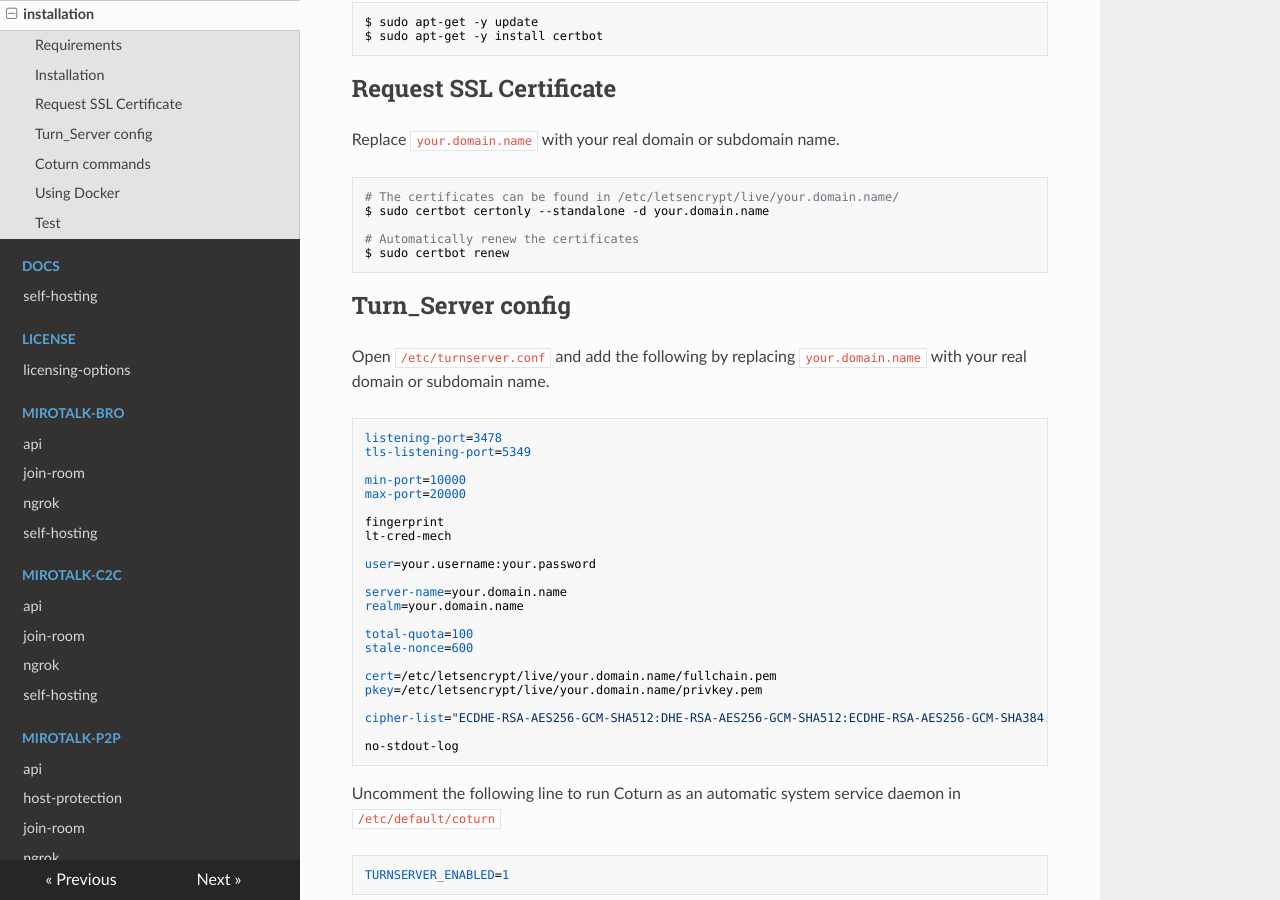
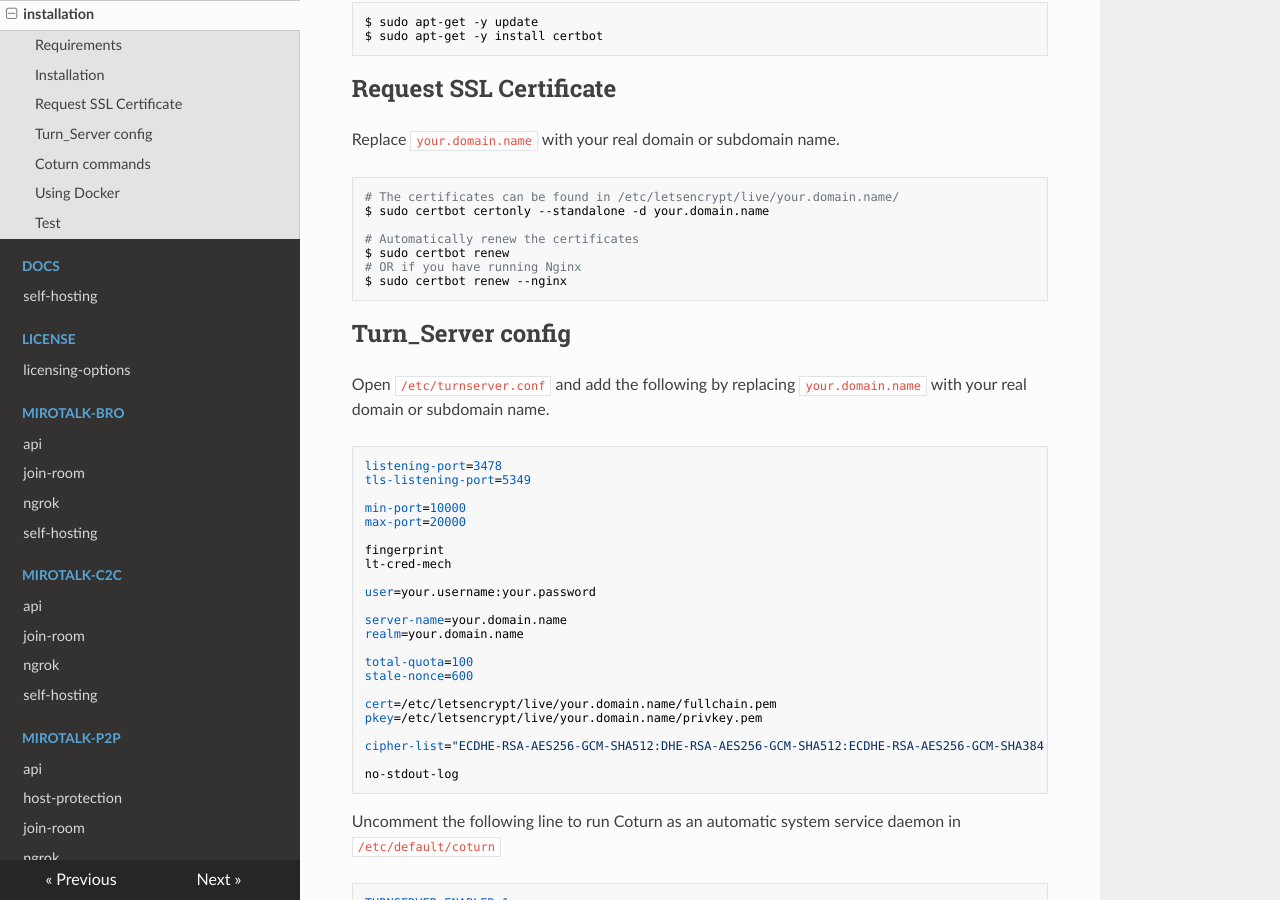
Before and after one commit to miroslavpejic85/mirotalk-docs, an MkDocs documentation site: the page built from docs/coturn/installation.md, in a window 1280 px wide and 900 px high, scrolled down 1383 px. Built offline with MkDocs 1.6.1, drawn with Linux system fonts in a browser that asks for light colours; nearby versions of some CDN libraries.

Commit message:
[mirotalkdocs] - update docs

````diff
--- a/docs/coturn/installation.md
+++ b/docs/coturn/installation.md
@@ -37,6 +37,8 @@
 
 # Automatically renew the certificates
 $ sudo certbot renew
+# OR if you have running Nginx
+$ sudo certbot renew --nginx
 ```
 
 ## Turn_Server config
````
